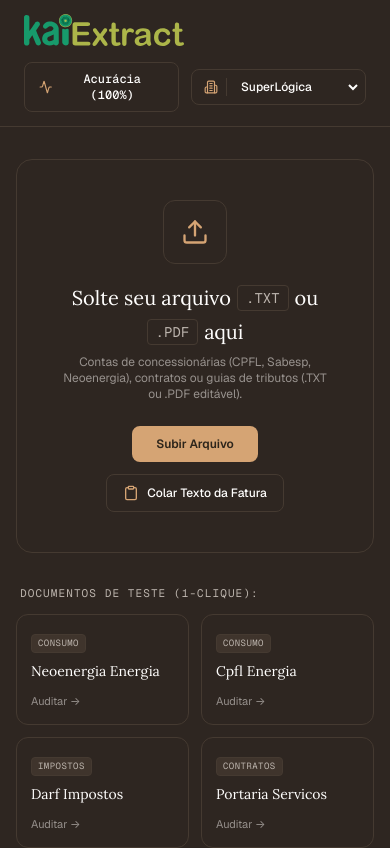
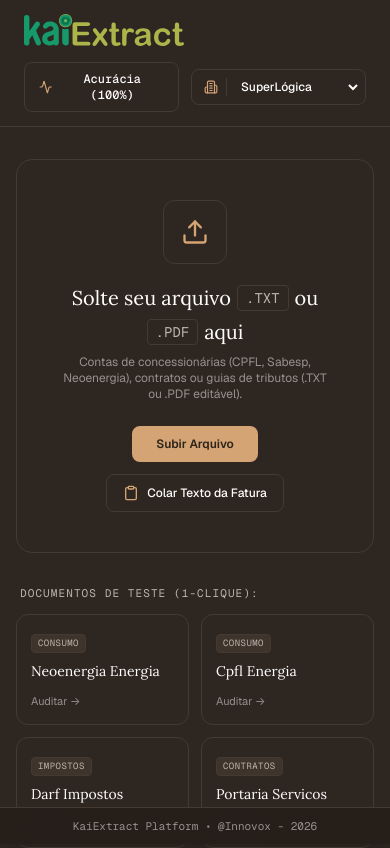
Before and after one commit to fabiotginnovox/kaiextract, a React (Vite) app in the folder frontend/: page / in a window 390 px wide. Shown: the top 848 px of the page. Built offline with nearby package versions, Linux system fonts and the light colour scheme; no server answers.

Commit message:
fix: pin minimalist footer permanently to bottom viewport with backdrop blur

```diff
--- a/frontend/src/App.jsx
+++ b/frontend/src/App.jsx
@@ -437,7 +437,7 @@
       )}
 
       {/* Main App Body */}
-      <main className={`flex-1 flex flex-col p-4 sm:p-6 lg:p-8 ${currentDoc?.fileType === 'pdf' && currentDoc?.pdfUrl ? 'max-w-[1760px]' : 'max-w-7xl'} mx-auto w-full`}>
+      <main className={`flex-1 flex flex-col p-4 sm:p-6 lg:p-8 pb-16 ${currentDoc?.fileType === 'pdf' && currentDoc?.pdfUrl ? 'max-w-[1760px]' : 'max-w-7xl'} mx-auto w-full`}>
 
         {/* State 1: Upload Dropzone ("Vazio Criativo") */}
         {fase === 'upload' && (
@@ -571,8 +571,8 @@
         onClose={() => setIsAuditModalOpen(false)}
       />
 
-      {/* Footer Minimalista */}
-      <footer className="border-t border-[#453A31] py-3 px-8 text-center text-[11px] text-[#97918D] font-mono">
+      {/* Footer Minimalista Fixo */}
+      <footer className="fixed bottom-0 left-0 right-0 z-30 bg-[#251E1A]/95 backdrop-blur-md border-t border-[#453A31] py-2.5 px-6 text-center text-[11px] text-[#97918D] font-mono shadow-lg">
         KaiExtract Platform • @Innovox - 2026
       </footer>
 
```
